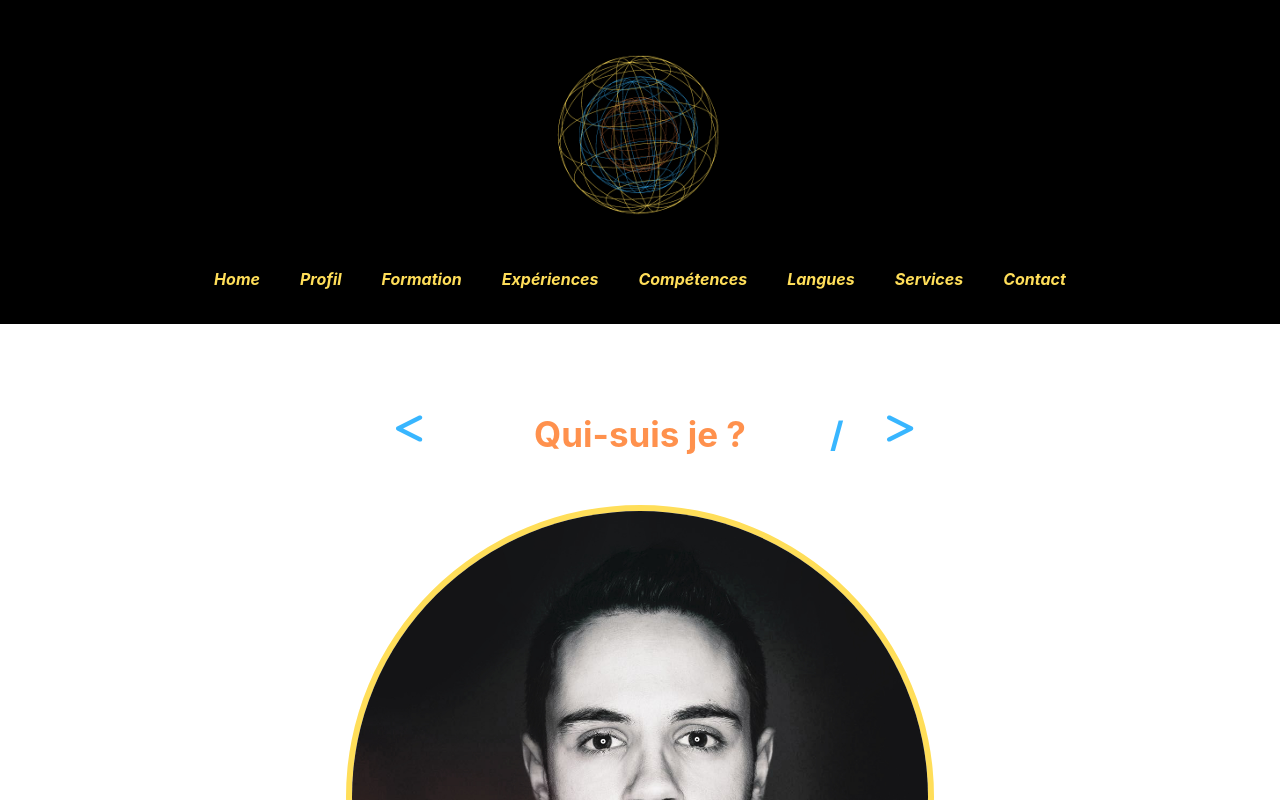
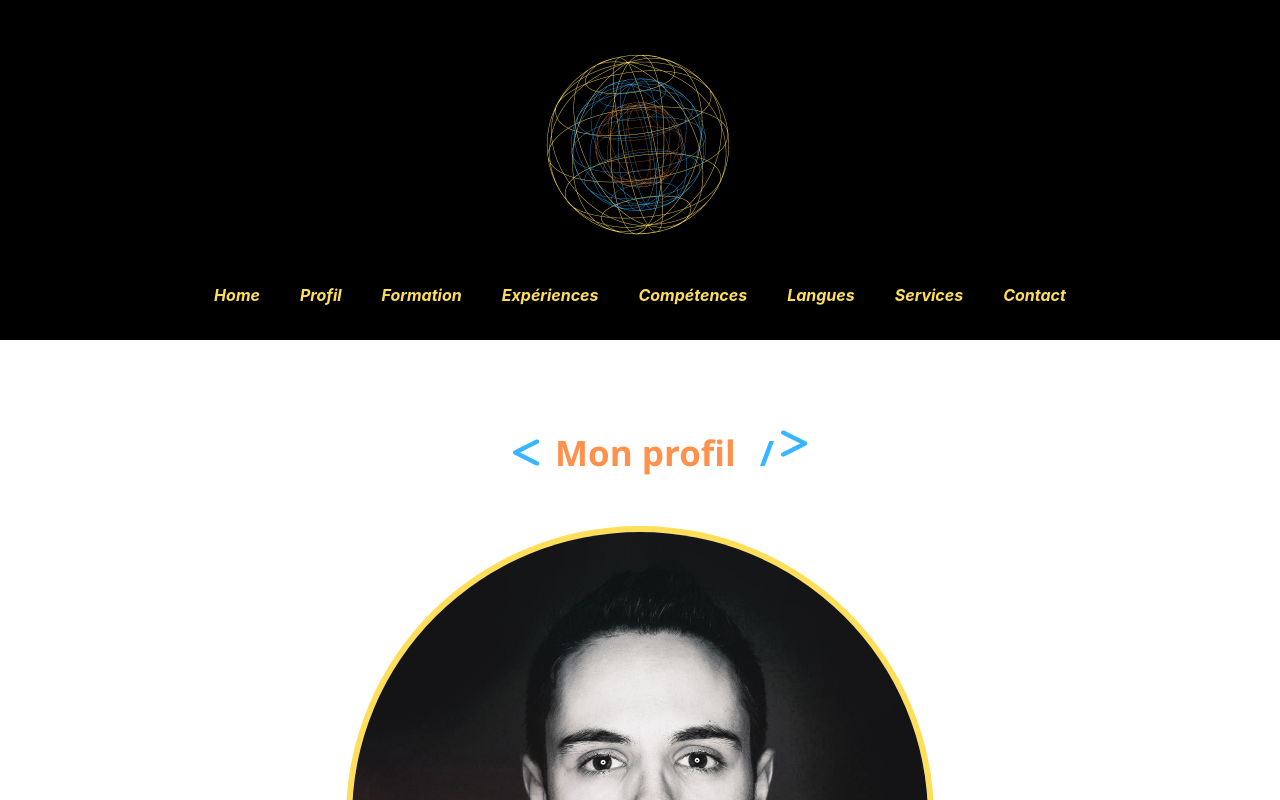
Before and after one commit to AntoineDesarollador/Projet-finale-Formation, a React (Create React App) app in the folder intro/: page / in a window 1280 px wide. Shown: the top 800 px of the page. Built offline with nearby package versions, Linux system fonts and the light colour scheme.

Commit message:
Profil section end

```diff
--- a/intro/src/Pages/Home/Components/Header.jsx
+++ b/intro/src/Pages/Home/Components/Header.jsx
@@ -8,9 +8,12 @@ function Header(){
     <frameElement>
 
     <nav>
+
+        <div id='logo-div'>
         <Link to={"/"}>
             <img id='logo' src={logo} alt='logo' />
         </Link>
+        </div>
 
     <div id='nav-items'>
 
--- a/intro/src/Pages/Home/Components/Profil.jsx
+++ b/intro/src/Pages/Home/Components/Profil.jsx
@@ -11,7 +11,7 @@ function Profil(){
 
     <section id="Profil">
 
-    <FontAwesomeIcon className="left-icon" id="Icon-Profil" icon={faLessThan} /> <h2>  Qui-suis je ?  <span id="Icon-Profil"> / </span></h2> <FontAwesomeIcon className="right-icon" id="Icon-Profil" icon={faGreaterThan} />
+    <h2> <FontAwesomeIcon className="left-icon Icon-Profil" icon={faLessThan} />   Mon profil  <span id="Span-Profil"> / </span> <FontAwesomeIcon className="right-icon Icon-Profil" icon={faGreaterThan} /></h2>
         <img src={img} alt="photo de profil" />
 
       <p>Lorem ipsum dolor sit amet consectetur adipisicing elit. At dolorum suscipit animi sunt aut pariatur? Distinctio aut neque incidunt nulla quos ex alias, culpa ipsam, debitis iure similique dolore perspiciatis!</p>
--- a/intro/src/index.css
+++ b/intro/src/index.css
@@ -16,44 +16,47 @@ code {
   --primary-color-- : #FFDE59;
   --secondary-color-- : #38B6FF;
   --tertiary-color-- : #FF914D;
+  --font-h1-- : "Open Sans";
+  --font-h2-- : "Segoe UI"
+}
+
+h1{
+  text-align: center;
+  font-weight: bold;
+  margin: 0px;
+  font-family: var(--font-h1--);
+  color: var(--primary-color--);
+  font-size: 35px;
+}
+
+h1 span {
+  color: whitesmoke;
+}
+
+
+
+p {
+  text-align: center;
+}
+
+a{
+  text-decoration: none;
+  list-style: none;
 }
 
 h2{
   color: var(--tertiary-color--);
   text-align: center;
   font-size: 35px;
-}
-
-p {
-  text-align: center;
+  font-family: var(--font-h2--);
 }
 
 
-span {
-
-  position: absolute;
-  left: 62.5%;
-  color: var(--secondary-color--);
-  margin-left: 30px;
+.Icon-Profil {
+  margin: 0px 7px;
 }
 
-.right-icon {
-position: absolute;
-left: 69.3%;
-top: 51.4%;
-color: var(--secondary-color--);
-}
 
-.left-icon {
-position: absolute;
-right: 67.0%;
-top: 51.4%;
-color: var(--secondary-color--);
-}
-
-.right-icon, .left-icon {
-font-size: 35px;
-}
 
 
 /*! HEADER + NAV*/
@@ -77,11 +80,10 @@ padding: 0px;
 
 }
 
-nav a {
-  text-decoration: none;
-  list-style: none;
+#nav-list a {
+
   margin: 5px 20px;
-  font-style: italic;
+ font-style: italic;
   font-weight: bold;
   color: var(--primary-color--);
 }
@@ -91,8 +93,13 @@ nav a {
   border-bottom: 1px solid var(--tertiary-color--);
 }
 
+#logo-div a{
+  display: flex;
+  align-items: center;
+}
+
 #logo {
-  width: 220px;
+  width: 250px;
   margin: 0px auto;
 }
 
@@ -113,3 +120,19 @@ nav a {
   display: block;
   margin: 50px auto;
 }
+
+#Span-Profil {
+  color: var(--secondary-color--);
+  margin-left: 15px;
+}
+
+.right-icon {
+  position: absolute;
+  top: 53.3%;
+
+  }
+
+.right-icon, .left-icon {
+font-size: 35px;
+color: var(--secondary-color--);
+}
```
